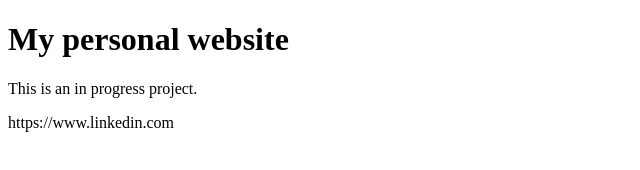
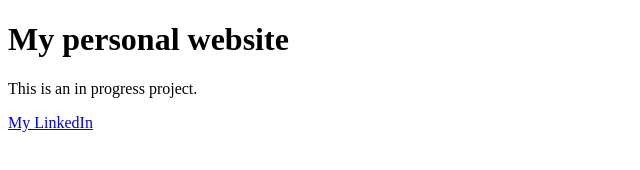
Before and after one commit to CharlieFranzel/CharlieFranzel.github.io, a plain HTML site: page index.html in a window 1280 px wide. Shown: the whole page, without its empty margins (0-640 px from the left). Drawn offline with Linux system fonts and the light colour scheme.

Commit message:
update index.html

```diff
--- a/index.html
+++ b/index.html
@@ -6,6 +6,6 @@
 <body>
     <h1>My personal website</h1>
     <p>This is an in progress project.</p>
-    <link>https://www.linkedin.com</link>
+    <a href="https://www.linkedin.com/in/charlie-franzel-a0a450272/">My LinkedIn</a>
 </body>
 </html>
```
